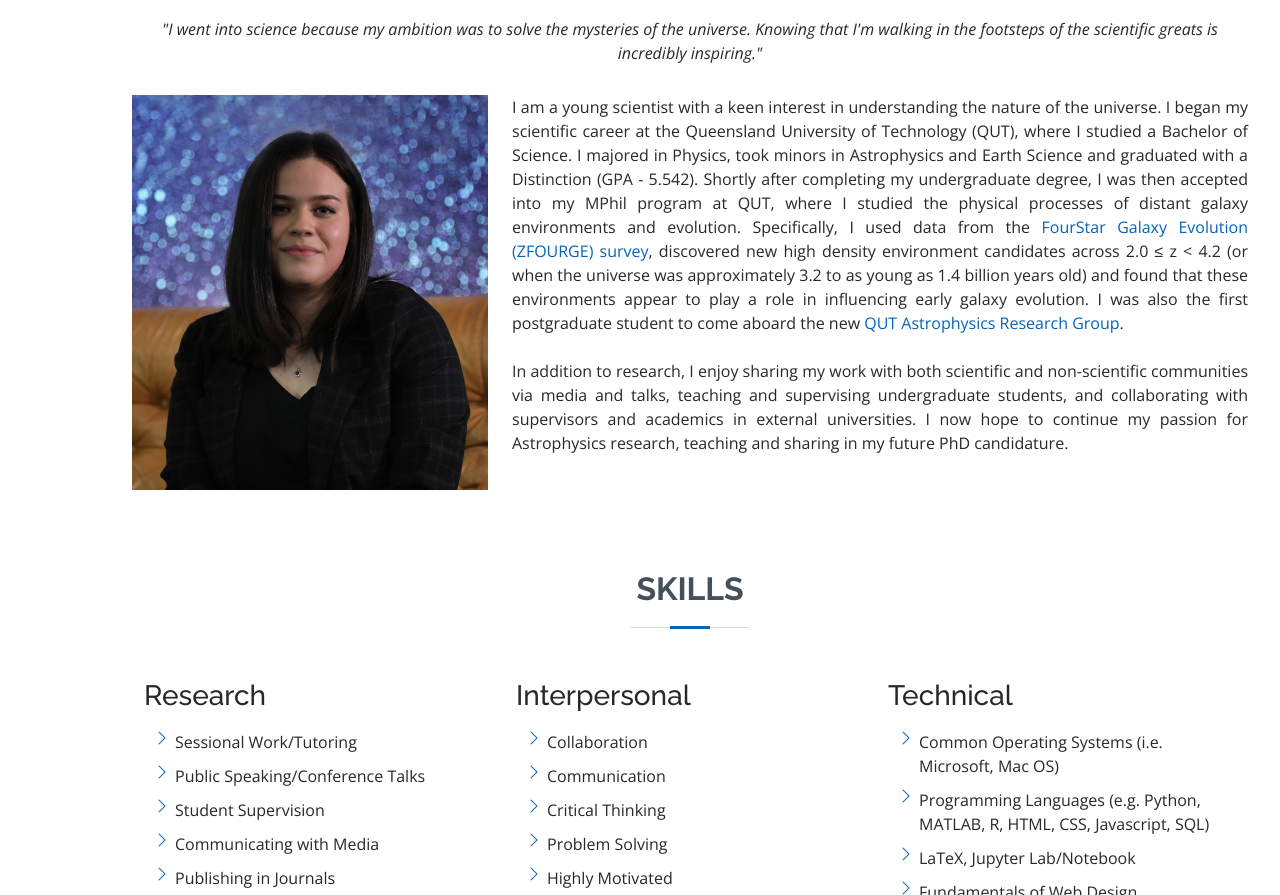
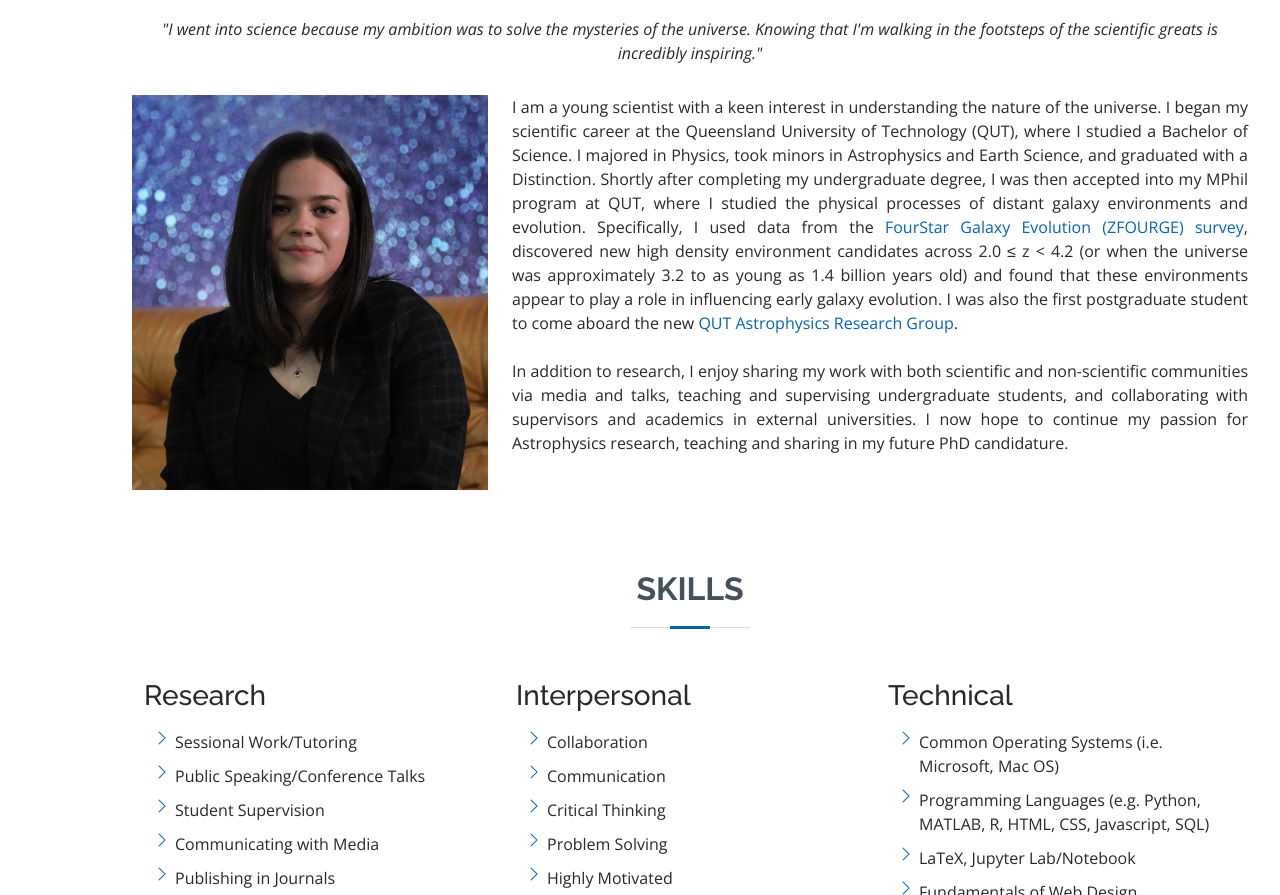
Before and after one commit to grhart235/officialwebsite, a plain HTML site: page index.html in a window 1280 px wide. Shown: the part 901-1796 px from the top of the page. Drawn offline with nearby package versions, Linux system fonts and the light colour scheme; files whose address does not match are found by name.

Commit message:
Updated About section (removed GPA)

```diff
--- a/index.html
+++ b/index.html
@@ -90,7 +90,7 @@
           <div class="col-lg-8 pt-4 pt-lg-0 content">
             <p id="about_p"><!--Create an id to justify the about paragraphs, any other settings for the alignment of the paragraph will be overrulled-->
               I am a young scientist with a keen interest in understanding the nature of the universe. I began my scientific career at the Queensland University of Technology (QUT), where I
-              studied a Bachelor of Science. I majored in Physics, took minors in Astrophysics and Earth Science and graduated with a Distinction (GPA - 5.542). Shortly after completing my
+              studied a Bachelor of Science. I majored in Physics, took minors in Astrophysics and Earth Science, and graduated with a Distinction. Shortly after completing my
               undergraduate degree, I was then accepted into my MPhil program at QUT, where I studied the physical processes of distant galaxy environments and evolution. Specifically, I
               used data from the <a href="https://zfourge.tamu.edu" target="_blank">FourStar Galaxy Evolution (ZFOURGE) survey</a>, discovered new high density environment candidates across
               2.0 ≤ z < 4.2 (or when the universe was approximately 3.2 to as young as 1.4 billion years old) and found that these environments appear to play a role in influencing early
```
